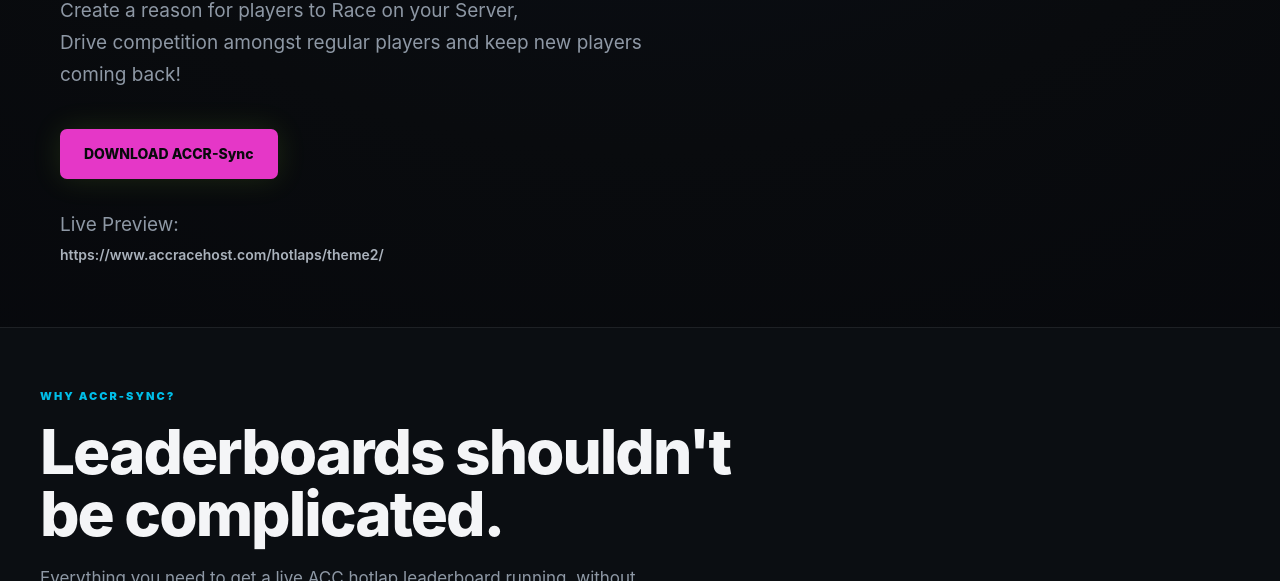
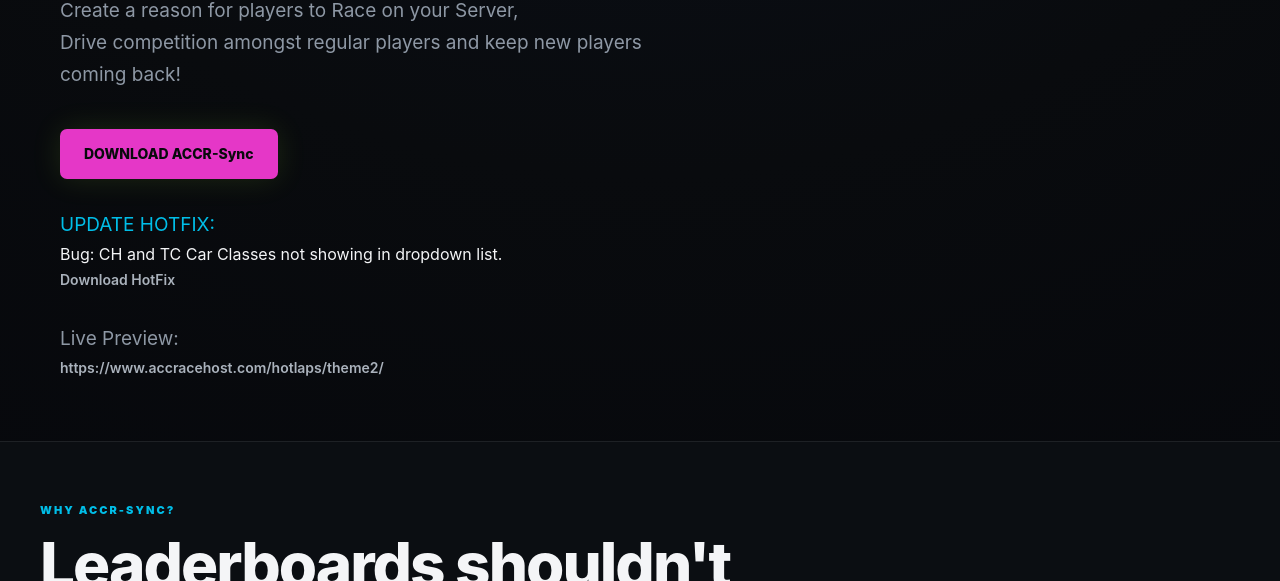
Before and after one commit to stereogenic/accracehost, a plain HTML site: page accrsync.html in a window 1280 px wide. Shown: the part 720-1301 px from the top of the page. Drawn offline with Linux system fonts and the light colour scheme.

Commit message:
Add files via upload

```diff
--- a/accrsync.html
+++ b/accrsync.html
@@ -1226,11 +1226,13 @@ a:hover {
 
                 </a>
 
-
-
-
             </div>
-            <p class="hero-subtitle">Live Preview:</p>
+
+            <p class="hero-subtitle" style="color:var(--accent);">UPDATE HOTFIX:</p>
+            Bug: CH and TC Car Classes not showing in dropdown list.<br>
+             <a href="https://drive.google.com/file/d/1y49JIHJc7rGnN5rNL-V9Ys8xGVgq9pjR/" target="_blank">Download HotFix</a>
+
+             <p class="hero-subtitle">Live Preview:</p>
              <a href="https://www.accracehost.com/hotlaps/theme2/" target="_blank">https://www.accracehost.com/hotlaps/theme2/</a>
 
 
```
